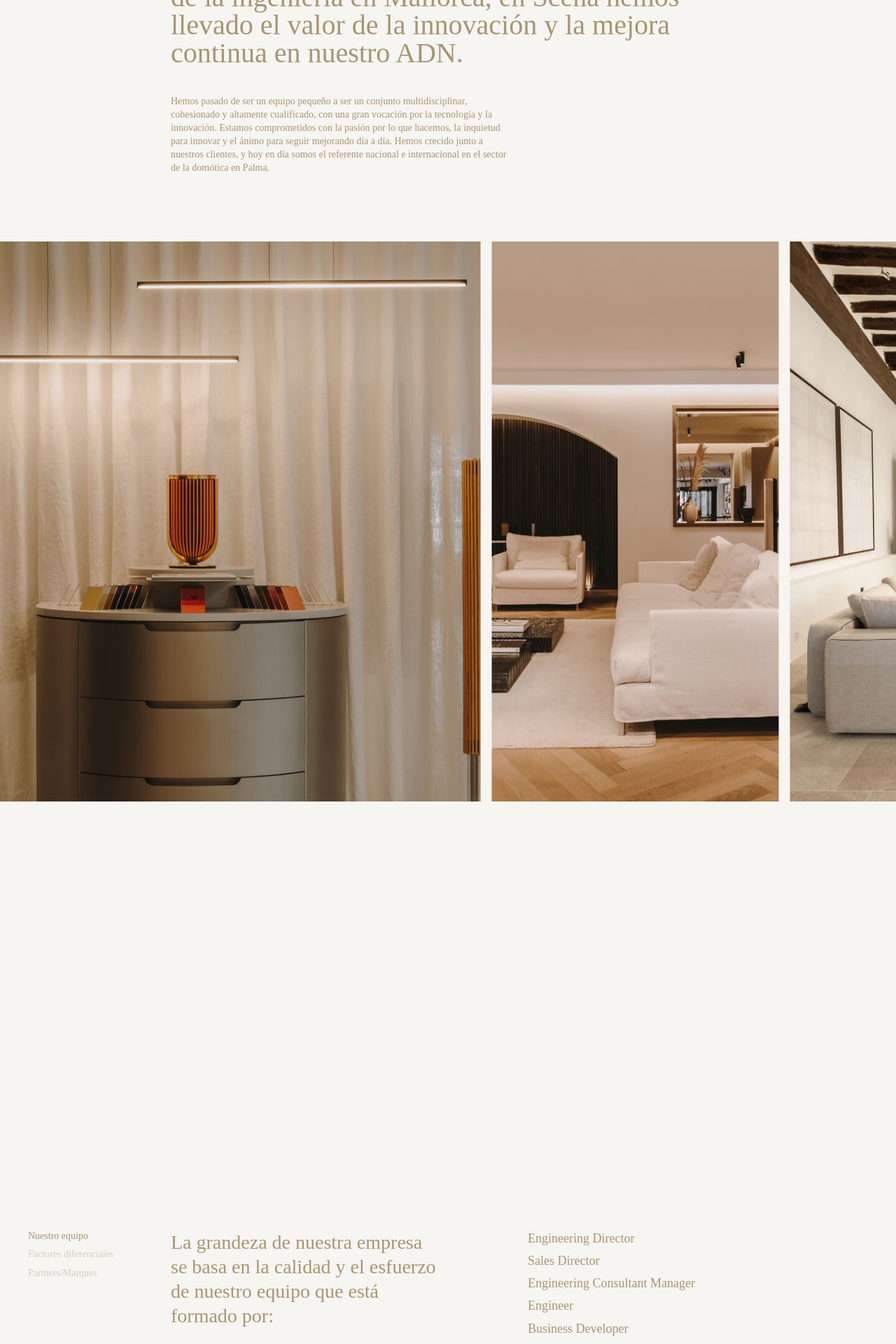
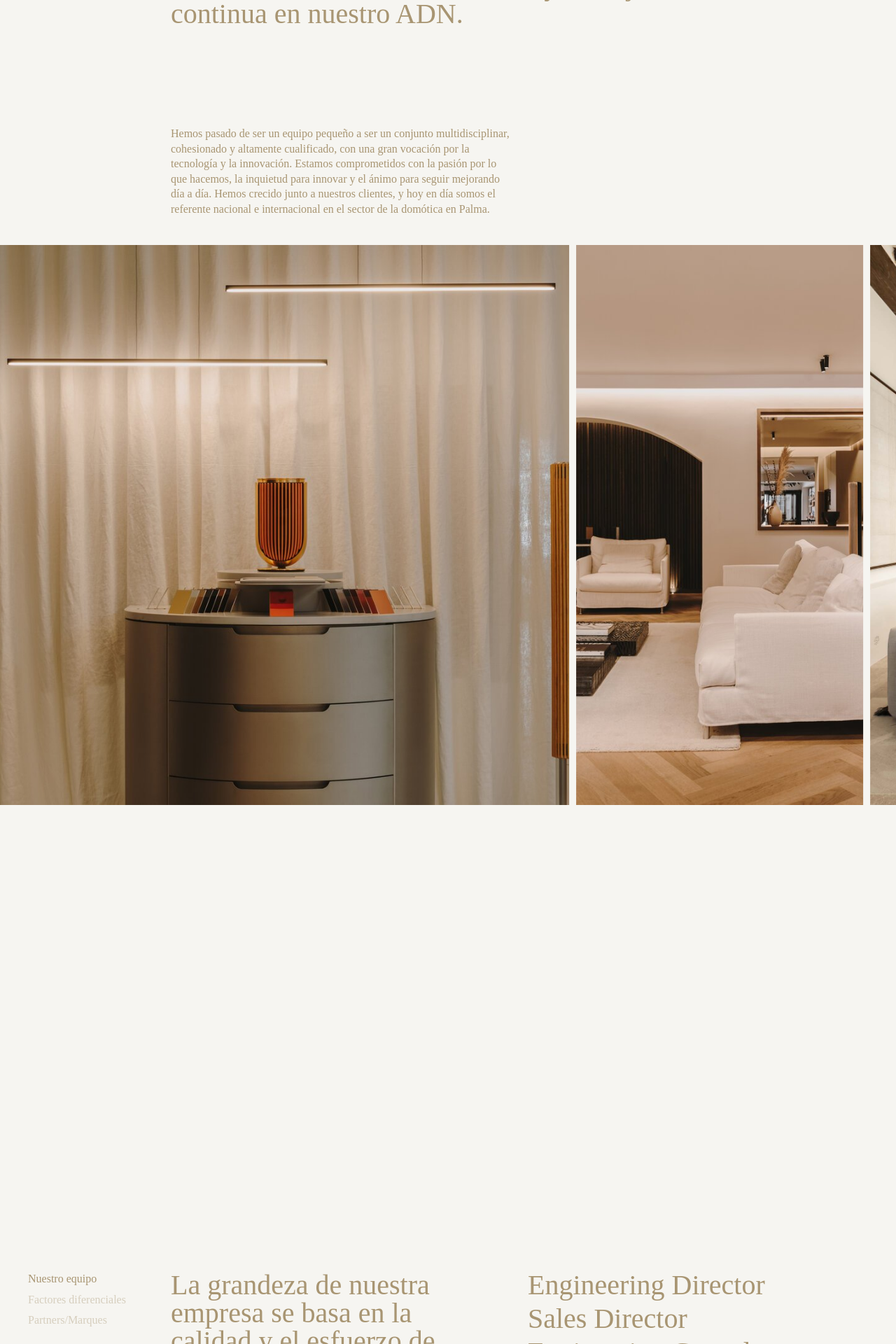
Before and after one commit to LTPx/scena, a Next.js app: page /en/about-us in a window 1280 px wide. Shown: the part 160-2080 px from the top of the page at 70% size. Built offline with nearby package versions, Linux system fonts and the light colour scheme.

Commit message:
add improvements about page

```diff
--- a/src/app/[locale]/globals.css
+++ b/src/app/[locale]/globals.css
@@ -88,3 +88,9 @@ body {
   letter-spacing: 0%;
   color: #F6F5F1;
 }
+
+@layer components {
+  .btn-gellix {
+    @apply inline-flex h-[35px] items-center justify-center rounded-full bg-white px-4 font-[Gellix] text-[14px] font-normal not-italic leading-[100%] tracking-[0%] text-[#A89572];
+  }
+}
--- a/src/app/_interfaces/wordpress-components.ts
+++ b/src/app/_interfaces/wordpress-components.ts
@@ -198,6 +198,7 @@ export interface AboutPageWp {
   title: string;
   description: string;
   gallery: GalleryHomeWp[];
+  team_gallery: GalleryHomeWp[];
   team: AboutTeamWp;
   differentiators: AboutDifferentiatorsWp;
   partners: AboutPartnersWp;
--- a/src/app/components/About-Page.tsx
+++ b/src/app/components/About-Page.tsx
@@ -1,86 +1,163 @@
 "use client";
 
-import { useState } from "react";
+import { useEffect, useRef, useState } from "react";
 import { AboutPageWp } from "../_interfaces/wordpress-components";
-import Grid, { COLS, offsetForColumn, trackCardWidth } from "./layout/Grid";
+import Grid, { COLS } from "./layout/Grid";
 import Gallery from "./Gallery";
 import PartnersMarquee from "./PartnersMarquee";
+import AboutDifferentiatorsTrack from "./AboutDifferentiatorsTrack";
+import { useLenis } from "./SmoothScrollProvider";
 
 interface Props {
   data: AboutPageWp;
 }
 
-type TabKey = "team" | "differentiators" | "partners";
+type SectionKey = "team" | "differentiators" | "partners";
 
-const TABS: { key: TabKey; label: string }[] = [
+const SECTIONS: { key: SectionKey; label: string }[] = [
   { key: "team", label: "Nuestro equipo" },
   { key: "differentiators", label: "Factores diferenciales" },
   { key: "partners", label: "Partners/Marques" },
 ];
 
-const DIFF_CARD_GAP_PX = 24;
-const DIFF_TRACK_OFFSET = offsetForColumn(3);
-// 10 columnas de ancho disponible (col 3 a 12), tarjetas visibles
-// simultáneamente ~3, igual criterio que WhereWeMakeDifference.
-const DIFF_CARD_WIDTH = trackCardWidth(10, 3, DIFF_CARD_GAP_PX);
+const easeInOutCubic = (t: number) =>
+  t < 0.5 ? 4 * t * t * t : 1 - Math.pow(-2 * t + 2, 3) / 2;
+
+const FADE_JUMP_THRESHOLD_PX = 900;
+const FADE_DURATION_MS = 280;
 
 export default function AboutPage({ data }: Props) {
-  const [activeTab, setActiveTab] = useState<TabKey>("team");
+  const [activeSection, setActiveSection] = useState<SectionKey>("team");
+  const [isTransitioning, setIsTransitioning] = useState(false);
+  const lenis = useLenis();
+
+  const teamRef = useRef<HTMLElement>(null);
+  const differentiatorsRef = useRef<HTMLDivElement>(null);
+  const partnersRef = useRef<HTMLElement>(null);
+
+  const sectionRefs: Record<SectionKey, React.RefObject<HTMLElement | null>> = {
+    team: teamRef,
+    differentiators: differentiatorsRef,
+    partners: partnersRef,
+  };
+
+  useEffect(() => {
+    const observer = new IntersectionObserver(
+      (entries) => {
+        const visible = entries.filter((entry) => entry.isIntersecting);
+        if (visible.length === 0) return;
+
+        const mostVisible = visible.reduce((a, b) =>
+          a.intersectionRatio > b.intersectionRatio ? a : b,
+        );
+
+        const key = (mostVisible.target as HTMLElement).dataset.section as
+          | SectionKey
+          | undefined;
+
+        if (key) setActiveSection(key);
+      },
+      {
+        rootMargin: "-30% 0px -60% 0px",
+        threshold: [0, 0.25, 0.5, 0.75, 1],
+      },
+    );
+
+    Object.values(sectionRefs).forEach((ref) => {
+      if (ref.current) observer.observe(ref.current);
+    });
+
+    return () => observer.disconnect();
+  }, []);
+
+  const scrollToSection = (key: SectionKey) => {
+    const target = sectionRefs[key].current;
+    if (!target || !lenis) {
+      target?.scrollIntoView({ behavior: "smooth", block: "start" });
+      return;
+    }
+
+    const currentScroll = lenis.scroll;
+    const targetTop = target.getBoundingClientRect().top + currentScroll;
+    const distance = Math.abs(targetTop - currentScroll);
+
+    if (distance > FADE_JUMP_THRESHOLD_PX) {
+      setIsTransitioning(true);
+
+      window.setTimeout(() => {
+        lenis.scrollTo(target, { offset: 0, immediate: true });
+
+        requestAnimationFrame(() => {
+          setIsTransitioning(false);
+        });
+      }, FADE_DURATION_MS);
+    } else {
+      const duration = Math.min(Math.max(distance / 1000, 0.8), 2.2);
+      lenis.scrollTo(target, {
+        offset: 0,
+        duration,
+        easing: easeInOutCubic,
+      });
+    }
+  };
+
+  const sectionNav = (
+    <nav className={`${COLS.list} flex flex-col gap-2`}>
+      {SECTIONS.map((section) => {
+        const isActive = section.key === activeSection;
+        return (
+          <button
+            key={section.key}
+            type="button"
+            onClick={() => scrollToSection(section.key)}
+            className={`text-left font-[Gellix] text-[16px] font-normal not-italic leading-[135%] tracking-[0%] text-[#A89572] transition-opacity duration-300 ${
+              isActive ? "opacity-100" : "opacity-40 hover:opacity-70"
+            }`}
+          >
+            {section.label}
+          </button>
+        );
+      })}
+    </nav>
+  );
 
   return (
-    <div data-header-theme="light" className="relative">
-      {/* Intro: título + descripción */}
-      <Grid as="section" className="py-24">
+    <div
+      data-header-theme="light"
+      className="relative transition-opacity ease-in-out"
+      style={{
+        opacity: isTransitioning ? 0 : 1,
+        transitionDuration: `${FADE_DURATION_MS}ms`,
+      }}
+    >
+      <Grid as="section" className="py-[40px]">
         <h1
           className={`${COLS.aboutTitle} whitespace-pre-line font-[Gellix] text-[40px] font-normal not-italic leading-[100%] tracking-[0%] text-[#A89572]`}
         >
           {data.title}
         </h1>
         <p
-          className={`${COLS.aboutDescription} mt-10 font-[Gellix] text-[14px] font-normal not-italic leading-[135%] tracking-[0%] text-[#A89572]`}
+          className={`${COLS.aboutDescription} mt-[140px] font-[Gellix] text-[16px] font-normal not-italic leading-[135%] tracking-[0%] text-[#A89572]`}
         >
           {data.description}
         </p>
       </Grid>
 
-      {/* Carousel de imágenes: misma funcionalidad que Gallery de Home */}
       <Gallery gallery={data.gallery} />
 
-      {/* Tabs: Nuestro equipo / Factores diferenciales / Partners */}
-      <Grid as="section" className="py-24">
-        <nav className={`${COLS.list} flex flex-col gap-2`}>
-          {TABS.map((tab) => {
-            const isActive = tab.key === activeTab;
-            return (
-              <button
-                key={tab.key}
-                type="button"
-                onClick={() => setActiveTab(tab.key)}
-                className={`text-left font-[Gellix] text-[14px] font-normal not-italic leading-[135%] tracking-[0%] text-[#A89572] transition-opacity duration-300 ${
-                  isActive ? "opacity-100" : "opacity-40 hover:opacity-70"
-                }`}
-              >
-                {tab.label}
-              </button>
-            );
-          })}
-        </nav>
+      <Grid as="section" ref={teamRef} data-section="team" className="py-24">
+        {sectionNav}
 
-        {activeTab === "team" && (
-          <>
         <div className={`${COLS.content} relative h-full`}>
-              <p className="whitespace-pre-line font-[Gellix] text-[28px] font-normal not-italic leading-[125%] tracking-[0%] text-[#A89572]">
+          <p className="whitespace-pre-line font-[Gellix] text-[40px] font-normal not-italic leading-[100%] tracking-[0%] text-[#A89572]">
             {data.team.description}
           </p>
 
           <div className="absolute bottom-0 left-0 w-full">
-                <p className="mb-4 font-[Gellix] text-[24px] font-normal not-italic leading-[125%] tracking-[0%] text-[#A89572]">
+            <p className="mb-4 font-[Gellix] text-[42px] font-normal not-italic leading-[100%] tracking-[0%] text-[#A89572]">
               {data.team.cta_title}
             </p>
-                <button
-                  type="button"
-                  className="rounded-full border border-[#A89572]/50 px-6 py-3 font-[Gellix] text-[13px] text-[#A89572]"
-                >
+            <button type="button" className="btn-gellix">
               {data.team.cta_label}
             </button>
           </div>
@@ -90,67 +167,38 @@ export default function AboutPage({ data }: Props) {
           {data.team.positions.map((position) => (
             <li
               key={position.id}
-                  className="font-[Gellix] text-[18px] font-normal not-italic leading-[135%] tracking-[0%] text-[#A89572]"
+              className="font-[Gellix] text-[40px] font-normal not-italic leading-[100%] tracking-[0%] text-[#A89572]"
             >
               {position.title}
             </li>
           ))}
         </ul>
-          </>
-        )}
+      </Grid>
 
-        {activeTab === "differentiators" && (
-          <>
-            <h2
-              className={`${COLS.content} whitespace-pre-line font-[Gellix] text-[40px] font-normal not-italic leading-[100%] tracking-[0%] text-[#A89572]`}
-            >
-              {data.differentiators.title}
-            </h2>
+      <Gallery gallery={data.team_gallery} />
 
-            <div
-              style={{
-                gridColumn: "1 / -1",
-                paddingLeft: DIFF_TRACK_OFFSET,
-                gap: `${DIFF_CARD_GAP_PX}px`,
-              }}
-              className="mt-12 flex overflow-x-auto pb-4"
-            >
-              {data.differentiators.cards.map((card, i) => (
-                <div
-                  key={`${card.title}-${i}`}
-                  style={{ width: DIFF_CARD_WIDTH }}
-                  className="flex flex-shrink-0 flex-col justify-between rounded-[20px] bg-white p-[20px]"
-                >
-                  <h3 className="whitespace-pre-line font-[Quadrant_Text] text-[35px] font-normal not-italic leading-[115%] tracking-[0%] text-[#A89572]">
-                    {card.title}
-                  </h3>
-
-                  {/* Icon: reemplazar por <Image src={card.icon.url} .../> cuando venga de WP */}
-                  <div className="flex flex-1 items-center justify-center py-8">
-                    <div className="h-36 w-36 rounded-full border border-[#A89572]/40" />
+      <div ref={differentiatorsRef} data-section="differentiators">
+        <AboutDifferentiatorsTrack
+          data={data.differentiators}
+          nav={sectionNav}
+        />
       </div>
 
-                  <p className="font-[Gellix] text-[16px] font-normal not-italic leading-[135%] tracking-[0%] text-[#A89572]">
-                    {card.description}
-                  </p>
-                </div>
-              ))}
-            </div>
-          </>
-        )}
-
-        {activeTab === "partners" && (
-          <>
+      <Grid
+        as="section"
+        ref={partnersRef}
+        data-section="partners"
+        className="py-24"
+      >
+        {sectionNav}
         <p
-              className={`${COLS.aboutPartnersDescription} font-[Gellix] text-[24px] font-normal not-italic leading-[135%] tracking-[0%] text-[#A89572]`}
+          className={`${COLS.aboutPartnersDescription} font-[Gellix] text-[40px] font-normal not-italic leading-[100%] tracking-[0%] text-[#A89572]`}
         >
           {data.partners.description}
         </p>
         <div style={{ gridColumn: "1 / -1" }} className="mt-12">
           <PartnersMarquee partners={data.partners.partners} />
         </div>
-          </>
-        )}
       </Grid>
     </div>
   );
--- /dev/null
+++ b/src/app/components/AboutDifferentiatorsTrack.tsx
@@ -0,0 +1,125 @@
+"use client";
+
+import { useEffect, useRef, useState, ReactNode } from "react";
+import { motion, useScroll, useTransform, useSpring } from "framer-motion";
+
+import { AboutPageWp } from "../_interfaces/wordpress-components";
+import Grid, {
+  COLS,
+  trackCardWidth,
+  offsetForColumn,
+  GRID_MARGIN_PX,
+} from "./layout/Grid";
+
+interface Props {
+  data: AboutPageWp["differentiators"];
+  nav: ReactNode;
+}
+
+const CARD_GAP_PX = 8;
+const CARD_WIDTH = trackCardWidth(10, 3, CARD_GAP_PX);
+const TRACK_OFFSET = offsetForColumn(3);
+const END_SPACER_WIDTH = Math.max(GRID_MARGIN_PX - CARD_GAP_PX, 0);
+const VH_PER_100VW_TRAVEL = 100;
+
+export default function AboutDifferentiatorsTrack({ data, nav }: Props) {
+  const wrapperRef = useRef<HTMLDivElement>(null);
+  const trackRef = useRef<HTMLDivElement>(null);
+  const [travelDistance, setTravelDistance] = useState(0);
+  const [wrapperHeight, setWrapperHeight] = useState(0);
+
+  useEffect(() => {
+    const measure = () => {
+      if (!trackRef.current) return;
+
+      const trackWidth = trackRef.current.scrollWidth;
+      const viewportWidth = window.innerWidth;
+      const distance = Math.max(trackWidth - viewportWidth, 0);
+
+      setTravelDistance(distance);
+
+      const vh = window.innerHeight;
+      const extraScroll =
+        (distance / viewportWidth) * (VH_PER_100VW_TRAVEL / 100) * vh;
+
+      setWrapperHeight(vh + extraScroll);
+    };
+
+    measure();
+
+    window.addEventListener("resize", measure);
+
+    return () => window.removeEventListener("resize", measure);
+  }, [data.cards.length]);
+
+  const { scrollYProgress } = useScroll({
+    target: wrapperRef,
+    offset: ["start start", "end end"],
+  });
+
+  const smoothProgress = useSpring(scrollYProgress, {
+    stiffness: 100,
+    damping: 25,
+    mass: 0.5,
+  });
+
+  const trackX = useTransform(smoothProgress, [0, 1], [0, -travelDistance]);
+
+  return (
+    <div
+      ref={wrapperRef}
+      style={{
+        height: wrapperHeight ? `${wrapperHeight}px` : "150vh",
+      }}
+      className="relative"
+    >
+      <div className="sticky top-0 flex h-screen flex-col justify-center overflow-hidden">
+        <Grid className="mb-12">
+          {nav}
+
+          <h2
+            className={`${COLS.content} whitespace-pre-line font-[Gellix] text-[40px] font-normal not-italic leading-[100%] tracking-[0%] text-[#A89572]`}
+          >
+            {data.title}
+          </h2>
+        </Grid>
+
+        <motion.div
+          ref={trackRef}
+          style={{
+            x: trackX,
+            paddingLeft: TRACK_OFFSET,
+            gap: `${CARD_GAP_PX}px`,
+          }}
+          className="flex"
+        >
+          {data.cards.map((card, i) => (
+            <div
+              key={`${card.title}-${i}`}
+              style={{ width: CARD_WIDTH, height: "540px" }}
+              className="flex flex-shrink-0 flex-col justify-between rounded-[20px] bg-white p-[20px]"
+            >
+              <h3 className="whitespace-pre-line font-[Quadrant_Text] text-[35px] font-normal not-italic leading-[115%] tracking-[0%] text-[#A89572]">
+                {card.title}
+              </h3>
+
+              <div className="flex flex-1 items-center justify-center">
+                <div className="h-36 w-36 rounded-full border border-[#A89572]/40" />
+              </div>
+
+              <p className="font-[Gellix] text-[16px] font-normal not-italic leading-[135%] tracking-[0%] text-[#A89572]">
+                {card.description}
+              </p>
+            </div>
+          ))}
+
+          <div
+            aria-hidden
+            style={{ width: `${END_SPACER_WIDTH}px` }}
+            className="flex-shrink-0"
+          />
+        </motion.div>
+      </div>
+    </div>
+  );
+}
--- a/src/app/components/Gallery.tsx
+++ b/src/app/components/Gallery.tsx
@@ -4,6 +4,7 @@ import { useEffect, useRef, useState } from "react";
 import { motion, useScroll, useTransform } from "framer-motion";
 import Image from "next/image";
 import { GalleryHomeWp } from "../_interfaces/wordpress-components";
+import { offsetForColumn, GRID_MARGIN_PX } from "./layout/Grid";
 
 interface GalleryProps {
   gallery: GalleryHomeWp[];
@@ -16,6 +17,11 @@ const ASPECT_WIDTH_CLASS: Record<GalleryHomeWp["aspect"], string> = {
 };
 
 const VH_PER_100VW_TRAVEL = 130;
+
+const GALLERY_TRACK_OFFSET = offsetForColumn(1);
+
+const GALLERY_GAP_PX = 10;
+const END_SPACER_WIDTH = Math.max(GRID_MARGIN_PX - GALLERY_GAP_PX, 0);
 
 export default function Gallery({ gallery }: GalleryProps) {
   const wrapperRef = useRef<HTMLDivElement>(null);
@@ -66,7 +72,6 @@ export default function Gallery({ gallery }: GalleryProps) {
   return (
     <section
       ref={wrapperRef}
-      // Toda la galería es imagen -> ícono BLANCO (logo y menú).
       data-header-theme="dark"
       style={{
         height: wrapperHeight ? `${wrapperHeight}px` : "150vh",
@@ -78,8 +83,9 @@ export default function Gallery({ gallery }: GalleryProps) {
           ref={trackRef}
           style={{
             x: trackX,
+            paddingLeft: GALLERY_TRACK_OFFSET,
           }}
-          className="flex h-full items-center gap-4"
+          className="flex h-full items-center gap-[10px]"
         >
           {gallery.map((item, index) => {
             const image = item.image;
@@ -102,6 +108,12 @@ export default function Gallery({ gallery }: GalleryProps) {
               </div>
             );
           })}
+
+          <div
+            aria-hidden
+            style={{ width: `${END_SPACER_WIDTH}px` }}
+            className="h-full flex-shrink-0"
+          />
         </motion.div>
       </div>
     </section>
--- a/src/app/components/SmoothScrollProvider.tsx
+++ b/src/app/components/SmoothScrollProvider.tsx
@@ -1,32 +1,50 @@
 "use client";
 
-import { useEffect, useRef, type ReactNode } from "react";
+import {
+  createContext,
+  useContext,
+  useEffect,
+  useState,
+  type ReactNode,
+} from "react";
 import Lenis from "lenis";
 
-export default function SmoothScrollProvider({ children }: { children: ReactNode }) {
-  const lenisRef = useRef<Lenis | null>(null);
+const LenisContext = createContext<Lenis | null>(null);
+
+export function useLenis() {
+  return useContext(LenisContext);
+}
+
+export default function SmoothScrollProvider({
+  children,
+}: {
+  children: ReactNode;
+}) {
+  const [lenis, setLenis] = useState<Lenis | null>(null);
 
   useEffect(() => {
-    const lenis = new Lenis({
-      lerp: 0.06,           // interpolación por frame (más bajo = más "flotante"/suave)
-      wheelMultiplier: 0.75, // reduce cuánto avanza cada "tick" de rueda del mouse
-      touchMultiplier: 1.2,  // sensibilidad en trackpad/touch (ajusta aparte)
+    const instance = new Lenis({
+      lerp: 0.06,
+      wheelMultiplier: 0.75,
+      touchMultiplier: 1.2,
       smoothWheel: true,
     });
-    lenisRef.current = lenis;
+    setLenis(instance);
 
     let rafId: number;
     const raf = (time: number) => {
-      lenis.raf(time);
+      instance.raf(time);
       rafId = requestAnimationFrame(raf);
     };
     rafId = requestAnimationFrame(raf);
 
     return () => {
       cancelAnimationFrame(rafId);
-      lenis.destroy();
+      instance.destroy();
     };
   }, []);
 
-  return <>{children}</>;
+  return (
+    <LenisContext.Provider value={lenis}>{children}</LenisContext.Provider>
+  );
 }
--- a/src/app/mocks/about.ts
+++ b/src/app/mocks/about.ts
@@ -17,6 +17,26 @@ export const aboutMock: AboutPageWp = {
     {
       image: { url: "/images/gallery-3.jpg", alt: "Proyecto Scena" },
       aspect: "square",
+    },
+  ],
+  team_gallery: [
+    {
+      image: { url: "/images/gallery-1.png", alt: "Oficina Scena" },
+      aspect: "landscape",
+    },
+    {
+      image: {
+        url: "/images/gallery-2.png",
+        alt: "Equipo trabajando",
+      },
+      aspect: "landscape",
+    },
+    {
+      image: {
+        url: "/images/gallery-3.jpg",
+        alt: "Espacio de trabajo",
+      },
+      aspect: "landscape",
     },
   ],
   team: {
@@ -46,7 +66,8 @@ export const aboutMock: AboutPageWp = {
       { id: 21, title: "Sales" },
       { id: 22, title: "Managing Director" },
     ],
-    cta_title: "¿Te apasiona la tecnología y su integración en la arquitectura?",
+    cta_title:
+      "¿Te apasiona la tecnología y su integración en la arquitectura?",
     cta_label: "Únete a nuestro equipo",
   },
   differentiators: {
@@ -56,13 +77,19 @@ export const aboutMock: AboutPageWp = {
         title: "Líneas\nde negocio",
         description:
           "Ingeniería, Iluminación, Domótica, Audio & Video y MEP son nuestras cinco áreas, integradas en un servicio All-In-One con un único punto de contacto para diseñar, gestionar y ejecutar cada proyecto.",
-        icon: { url: "/images/icons/lineas-negocio.svg", alt: "Líneas de negocio" },
+        icon: {
+          url: "/images/icons/lineas-negocio.svg",
+          alt: "Líneas de negocio",
+        },
       },
       {
         title: "Equipo y\nespecialización",
         description:
           "Creemos que los equipos más eficientes son aquellos donde cada miembro tiene una función específica. Un especialista por área forma un grupo cohesionado capaz de responder a cualquier proyecto.",
-        icon: { url: "/images/icons/equipo.svg", alt: "Equipo y especialización" },
+        icon: {
+          url: "/images/icons/equipo.svg",
+          alt: "Equipo y especialización",
+        },
       },
       {
         title: "Última\ntecnología",
@@ -74,7 +101,10 @@ export const aboutMock: AboutPageWp = {
         title: "Orientación\nal proyecto",
         description:
           "Uniendo máxima funcionalidad y lujo en cada experiencia que creamos para nuestros clientes.",
-        icon: { url: "/images/icons/proyecto.svg", alt: "Orientación al proyecto" },
+        icon: {
+          url: "/images/icons/proyecto.svg",
+          alt: "Orientación al proyecto",
+        },
       },
     ],
   },
@@ -82,13 +112,41 @@ export const aboutMock: AboutPageWp = {
     description:
       "En escena trabajamos con arquitectos y promotores con los que compartimos una misma visión, creando juntos proyectos cuidados y de alta calidad.",
     partners: [
-      { id: 1, name: "Partner 1", logo: { url: "/images/partners/partner-1.svg", alt: "Partner 1" } },
-      { id: 2, name: "Partner 2", logo: { url: "/images/partners/partner-2.svg", alt: "Partner 2" } },
-      { id: 3, name: "Partner 3", logo: { url: "/images/partners/partner-3.svg", alt: "Partner 3" } },
-      { id: 4, name: "Partner 4", logo: { url: "/images/partners/partner-4.svg", alt: "Partner 4" } },
-      { id: 5, name: "Partner 5", logo: { url: "/images/partners/partner-5.svg", alt: "Partner 5" } },
-      { id: 6, name: "Partner 6", logo: { url: "/images/partners/partner-6.svg", alt: "Partner 6" } },
-      { id: 7, name: "Partner 7", logo: { url: "/images/partners/partner-7.svg", alt: "Partner 7" } },
+      {
+        id: 1,
+        name: "Partner 1",
+        logo: { url: "/images/partners/partner-1.svg", alt: "Partner 1" },
+      },
+      {
+        id: 2,
+        name: "Partner 2",
+        logo: { url: "/images/partners/partner-2.svg", alt: "Partner 2" },
+      },
+      {
+        id: 3,
+        name: "Partner 3",
+        logo: { url: "/images/partners/partner-3.svg", alt: "Partner 3" },
+      },
+      {
+        id: 4,
+        name: "Partner 4",
+        logo: { url: "/images/partners/partner-4.svg", alt: "Partner 4" },
+      },
+      {
+        id: 5,
+        name: "Partner 5",
+        logo: { url: "/images/partners/partner-5.svg", alt: "Partner 5" },
+      },
+      {
+        id: 6,
+        name: "Partner 6",
+        logo: { url: "/images/partners/partner-6.svg", alt: "Partner 6" },
+      },
+      {
+        id: 7,
+        name: "Partner 7",
+        logo: { url: "/images/partners/partner-7.svg", alt: "Partner 7" },
+      },
     ],
   },
 };
```
Also changed, not shown: src/app/components/Outlet-Detail-Page.tsx (+15 -11 lines). Lines whose indentation alone changed are shown as unchanged.
